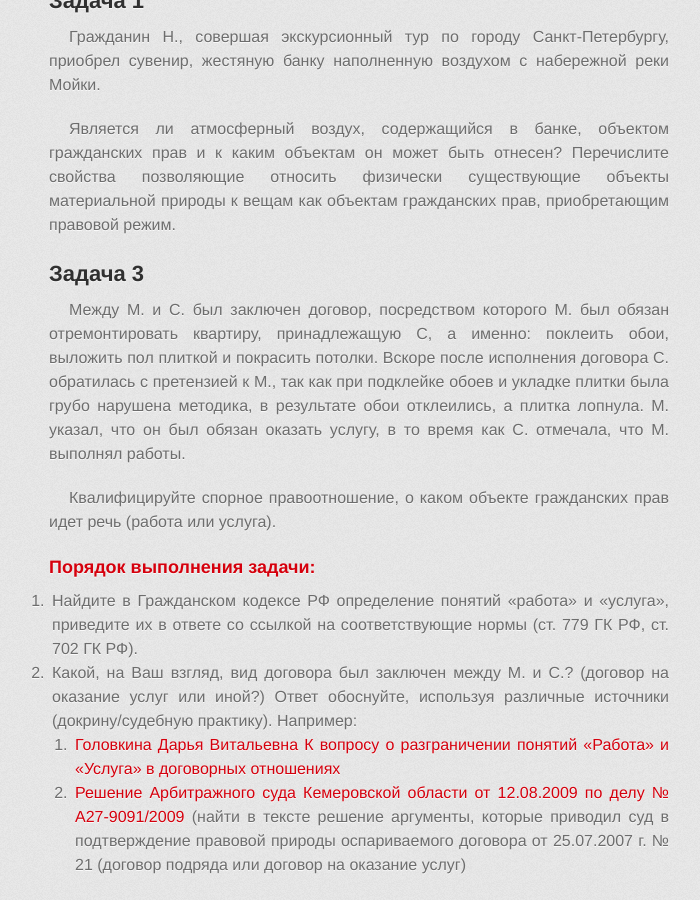
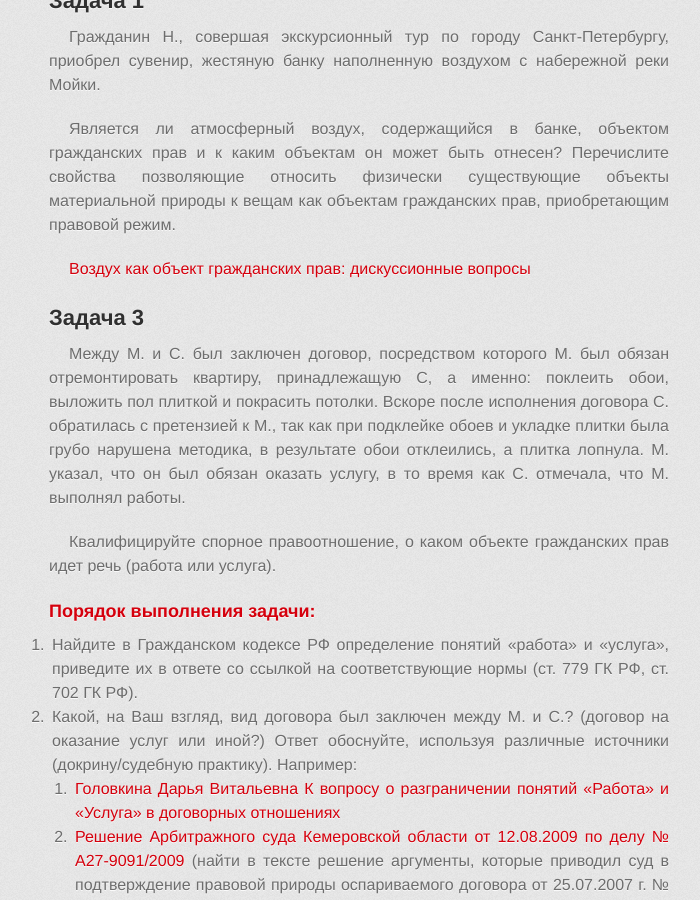
Before and after one commit to a-nova/a-nova.github.io, a Jekyll site: the page built from _grpr/06.md, in a window 1280 px wide and 900 px high, scrolled down 1232 px. Shown: the whole window, without its empty margins (281-981 px from the left). Built offline with Jekyll 4.4.1, drawn with Linux system fonts in a browser that asks for light colours; some web fonts are replaced.

Commit message:
воздух как объект ГП

```diff
--- a/_grpr/06.md
+++ b/_grpr/06.md
@@ -74,6 +74,8 @@ td {
 и к каким объектам он может быть отнесен? Перечислите свойства позволяющие
 относить физически существующие объекты материальной природы к вещам как
 объектам гражданских прав, приобретающим правовой режим.
+
+[Воздух как объект гражданских прав: дискуссионные вопросы](https://cyberleninka.ru/article/n/vozduh-kak-obekt-grazhdanskih-prav-diskussionnye-voprosy)
 
 <!-- ## Задача 2 -->
 
```
